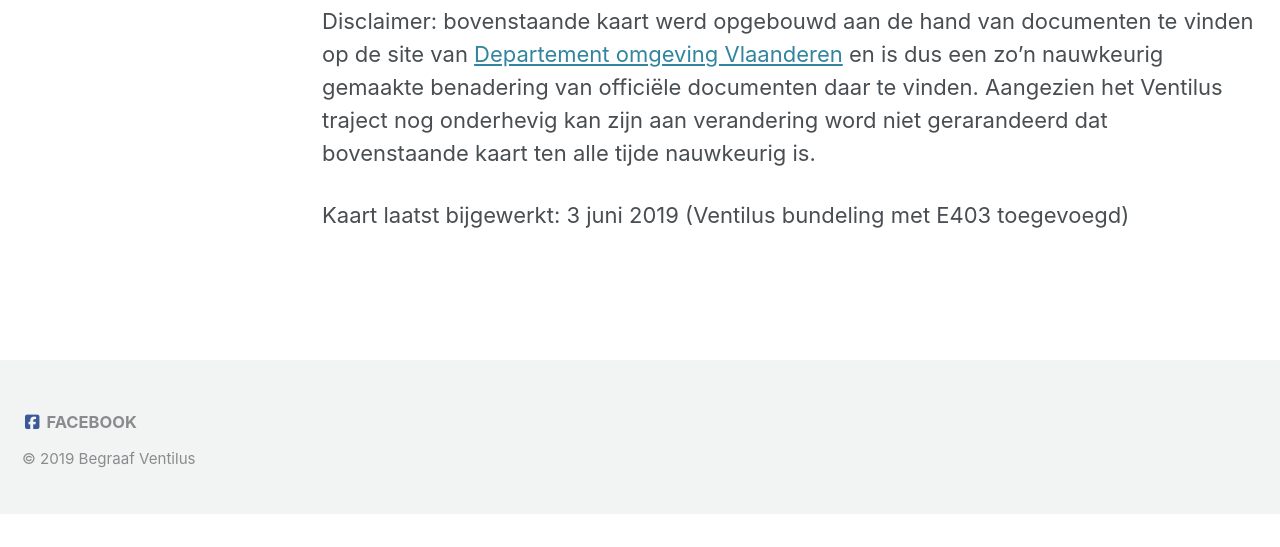
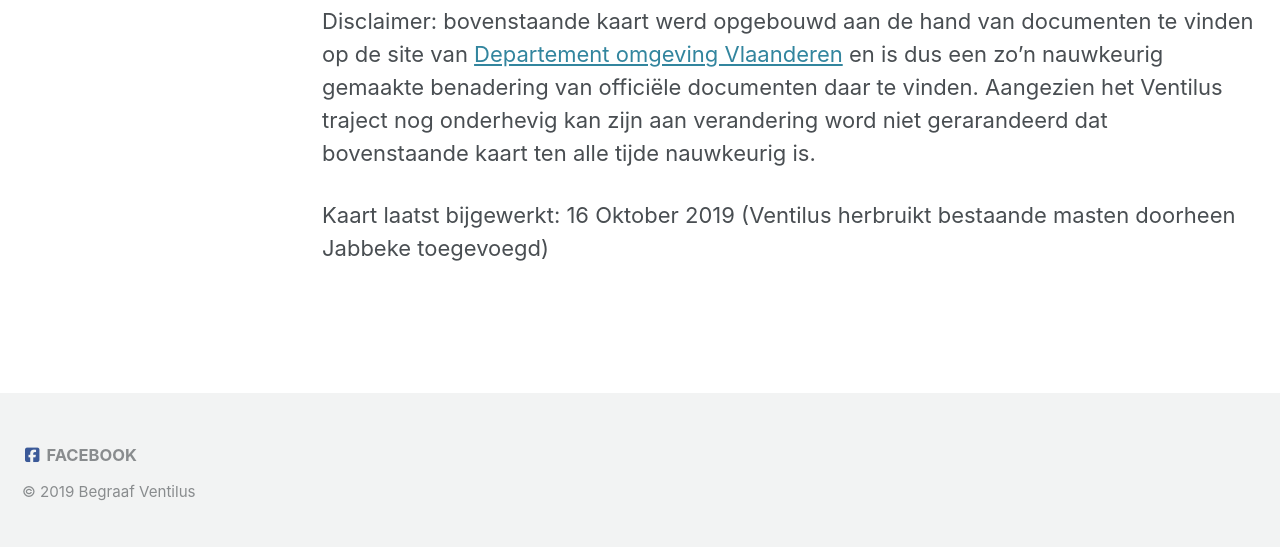
Before and after one commit to BegraafVentilus/BegraafVentilus.github.io, a Jekyll site: the page built from _pages/kaart.md, in a window 1280 px wide and 900 px high, scrolled down 761 px, cut to the strip 353-900 px from the top of the window. Built offline with Jekyll 4.4.1, drawn with Linux system fonts in a browser that asks for light colours; cached includes are drawn as plain includes; nearby versions of some CDN libraries; before the commit the page ends 1628 px from its top, so only the background shows below that.

Commit message:
updated map with route through Jabbeke

```diff
--- a/_pages/kaart.md
+++ b/_pages/kaart.md
@@ -22,4 +22,4 @@
 
 Disclaimer: bovenstaande kaart werd opgebouwd aan de hand van documenten te vinden op de site van [Departement omgeving Vlaanderen](https://www.ruimtevlaanderen.be/NL/Diensten/GRUPS/GRUPS-Detail/rid/RUP_02000_212_00513_00001){:target="_blank"} en is dus een zo'n nauwkeurig gemaakte benadering van officiële documenten daar te vinden. Aangezien het Ventilus traject nog onderhevig kan zijn aan verandering word niet gerarandeerd dat bovenstaande kaart ten alle tijde nauwkeurig is.
 
-Kaart laatst bijgewerkt: 3 juni 2019 (Ventilus bundeling met E403 toegevoegd)
+Kaart laatst bijgewerkt: 16 Oktober 2019 (Ventilus herbruikt bestaande masten doorheen Jabbeke toegevoegd)
```
